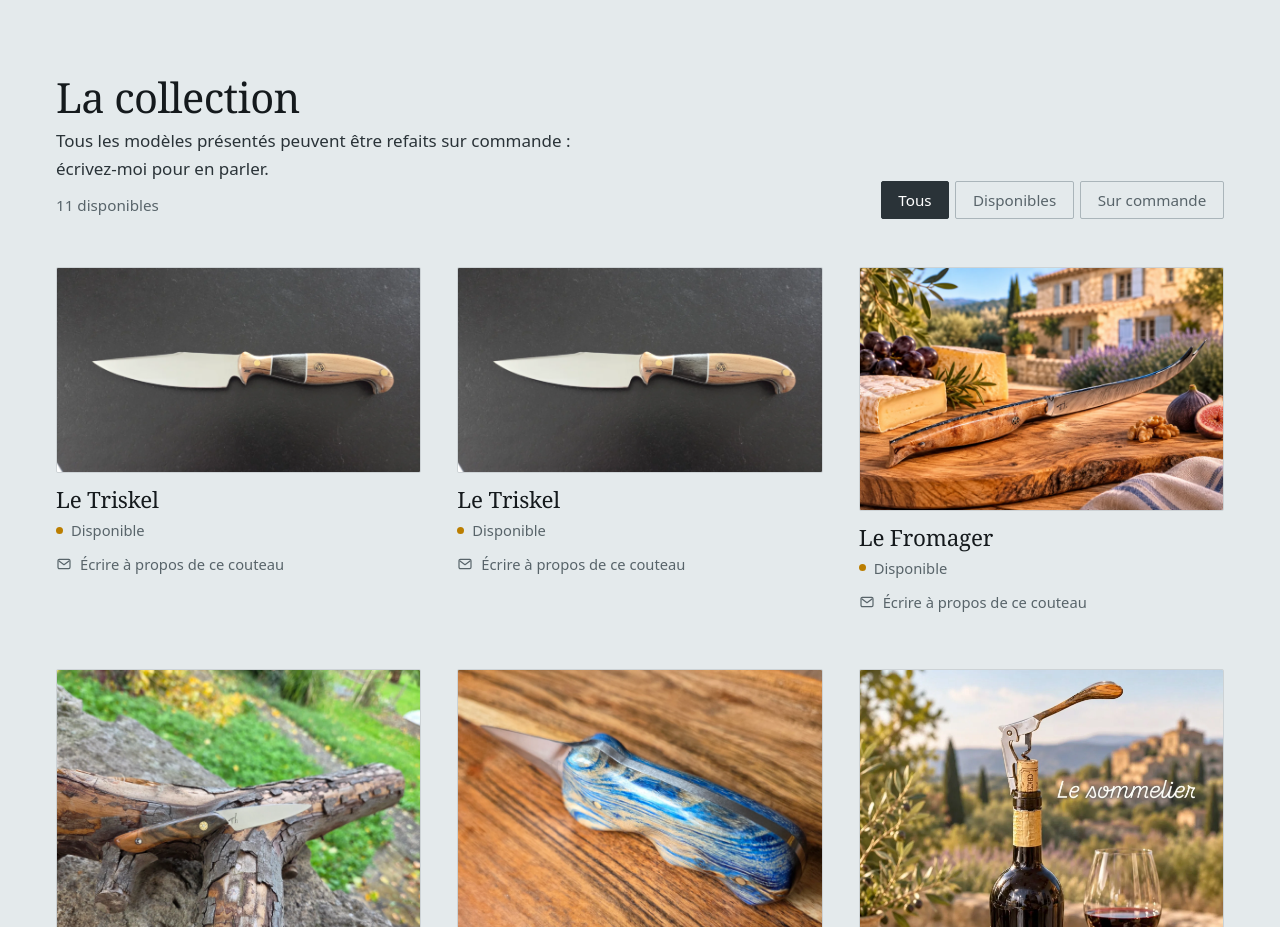
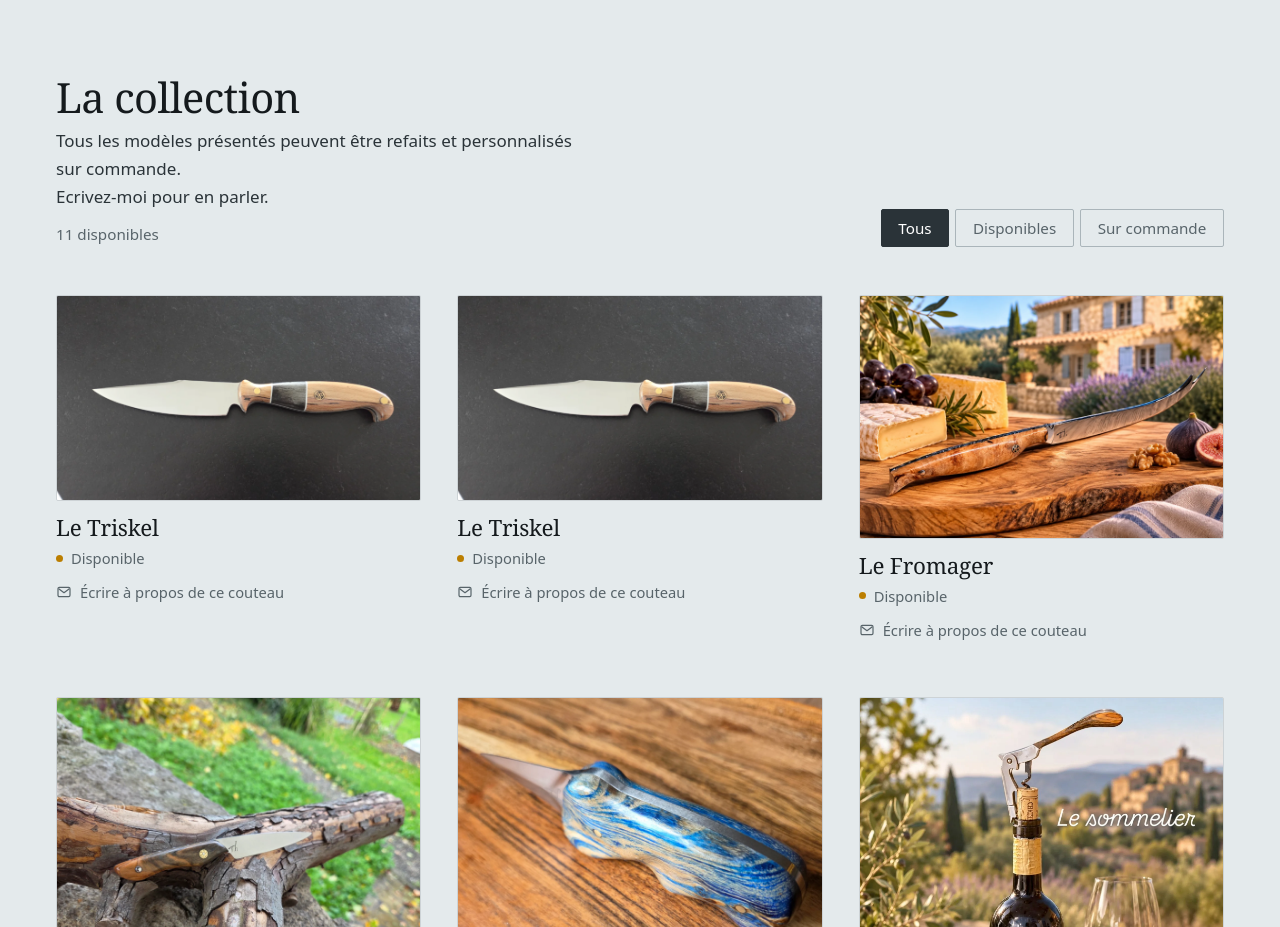
Before and after one commit to thallionsknives/Site, a plain HTML site: page index.html in a window 1280 px wide. Shown: the part 840-1767 px from the top of the page. Drawn offline with Linux system fonts and the light colour scheme.

Commit message:
Revise collection text for customization details
Updated the description in the collection section to include customization options.

```diff
--- a/index.html
+++ b/index.html
@@ -86,7 +86,7 @@
       <div class="bloc-tete reveal">
         <div>
           <h2 id="titre-collection">La collection</h2>
-          <p class="texte-collection" id="collection-texte">Tous les modèles présentés peuvent être refaits sur commande : écrivez-moi pour en parler.</p>
+          <p class="texte-collection" id="collection-texte">Tous les modèles présentés peuvent être refaits et personnalisés sur commande.<br>Ecrivez-moi pour en parler.</p>
           <p class="compte" id="compte"></p>
         </div>
         <div class="filtres" role="group" aria-label="Filtrer la collection">
```
